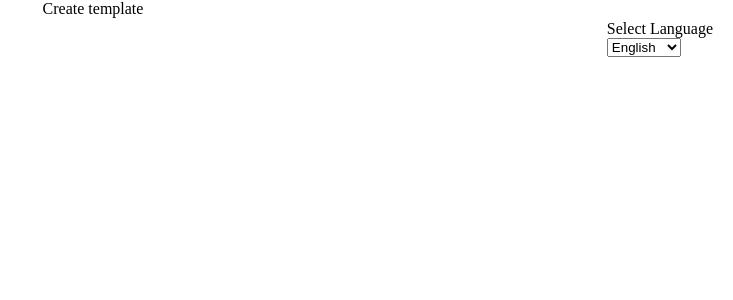
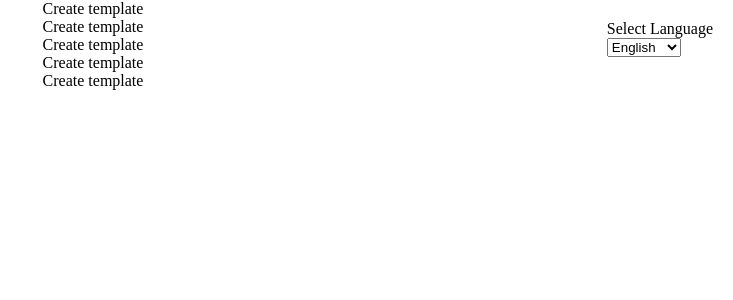
Before and after one commit to Official-ObiTech/language-translator, a Nuxt app: page /create in a window 1280 px wide. Shown: the top 300 px of the page, without its empty margins (547-1280 px from the left). Built offline with nearby package versions, Linux system fonts and the light colour scheme.

Commit message:
Update create.vue

```diff
--- a/pages/create.vue
+++ b/pages/create.vue
@@ -1,3 +1,7 @@
 <template>
 <div> Create template </div>
+<div> Create template </div>
+<div> Create template </div>
+<div> Create template </div>
+<div> Create template </div>
 </template>
```
